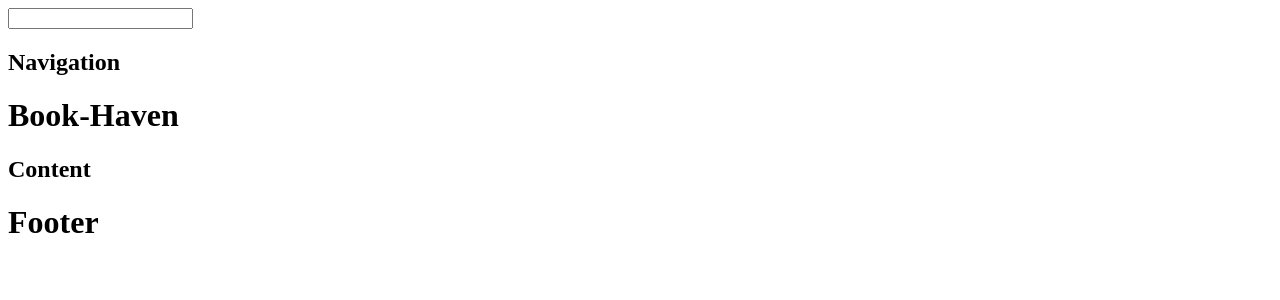
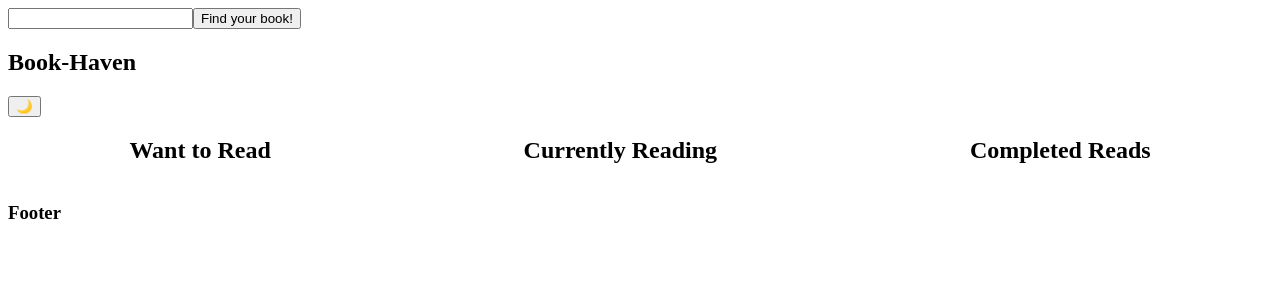
Before and after one commit to dbernal92/320H-SBA, a React (Vite) app in the folder react-web-app/: page / in a window 1280 px wide. Shown: the top 300 px of the page. Built offline with nearby package versions, Linux system fonts and the light colour scheme.

Commit message:
Styled reading sections into three parts and setup title props

```diff
--- a/react-web-app/src/App.css
+++ b/react-web-app/src/App.css
@@ -0,0 +1,6 @@
+.content-container {
+    display: flex;
+    justify-content: space-around;
+    /* max-width: auto; */
+    gap: 10px;
+  }
--- a/react-web-app/src/App.jsx
+++ b/react-web-app/src/App.jsx
@@ -1,6 +1,5 @@
 import { useState } from 'react'
 import NavBar from './components/NavBar'
-import Header from './components/Header'
 import Content from './components/Content'
 import Footer from './components/Footer'
 import './App.css'
@@ -10,8 +9,11 @@ function App() {
   return (
     <>
       <NavBar />
-      <Header />
-      <Content />
+      <div className='content-container'>
+        <Content title="Want to Read"/>
+        <Content title="Currently Reading"/>
+        <Content title="Completed Reads"/>
+      </div>
       <Footer />
     </>
   )
--- a/react-web-app/src/components/Button.jsx
+++ b/react-web-app/src/components/Button.jsx
@@ -1,5 +1,9 @@
 function Button() {
     return (
-
+        <button>
+            Find your book!
+        </button>
     )
 }
+
+export default Button
--- a/react-web-app/src/components/Content.jsx
+++ b/react-web-app/src/components/Content.jsx
@@ -1,11 +1,11 @@
 
 
-function Content() {
+function Content(props) {
 
     return (
         <div>
             <h2>
-                Content
+                {props.title}
             </h2>
         </div>
     )
--- a/react-web-app/src/components/Footer.jsx
+++ b/react-web-app/src/components/Footer.jsx
@@ -5,9 +5,9 @@ function Footer() {
     return(
 
         <footer>
-            <h1>
+            <h3>
                 Footer
-            </h1>
+            </h3>
         </footer>
 
     )
--- a/react-web-app/src/components/Header.jsx
+++ /dev/null
@@ -1,9 +0,0 @@
-
-
-export default function Header() {
-
-    return (
-        <h1>Book-Haven</h1>
-    )
-
-}
--- a/react-web-app/src/components/NavBar.jsx
+++ b/react-web-app/src/components/NavBar.jsx
@@ -1,11 +1,15 @@
-
+import Button from "./Button"
 
 function NavBar() {
 
     return (
         <nav>
             <input type="search" name="" id="" />
-            <h1>Navigation</h1>
+            <Button />
+            <h1>Book-Haven</h1>
+            <div class="theme-toggle">
+                <button id="darkModeToggle">🌙</button>
+            </div>
         </nav>
     )
 
```
